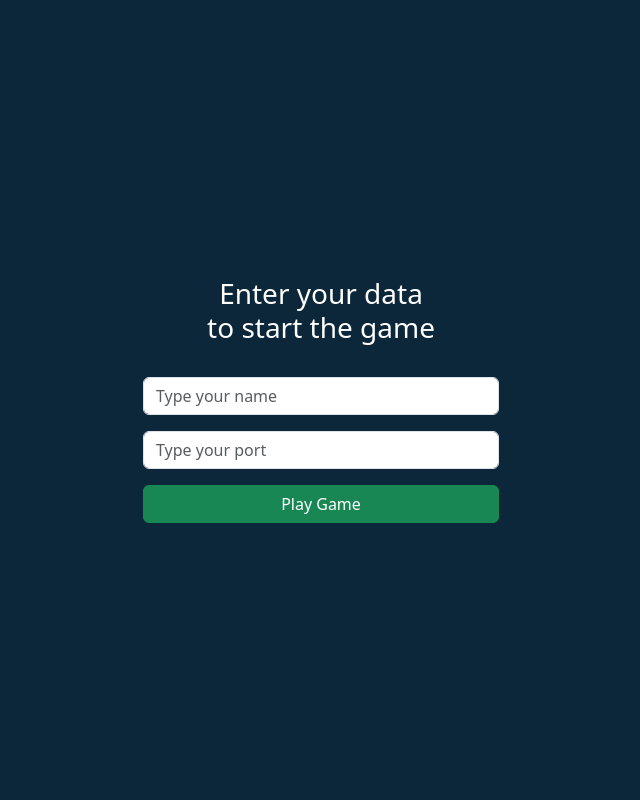
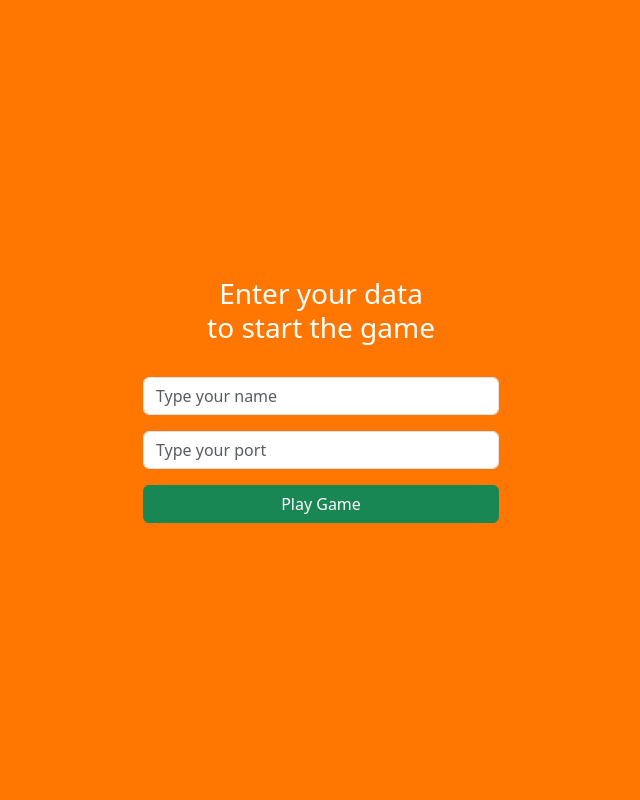
Before and after one commit to ErnestoQuezada/flappy-cubird, a PHP site: page / in a window 1280 px wide. Shown: the whole page, without its empty margins (319-959 px from the left). Run offline with PHP 8.4, Linux system fonts and the light colour scheme.

Commit message:
Background colour updated

```diff
--- a/index.php
+++ b/index.php
@@ -6,7 +6,7 @@
 	<link href="https://cdn.jsdelivr.net/npm/bootstrap@5.3.0/dist/css/bootstrap.min.css" rel="stylesheet" integrity="sha384-9ndCyUaIbzAi2FUVXJi0CjmCapSmO7SnpJef0486qhLnuZ2cdeRhO02iuK6FUUVM" crossorigin="anonymous">
 
 </head>
-<body style="display: flex; align-items: center; height: 100vh; background-color: #0c273a;">
+<body style="display: flex; align-items: center; height: 100vh; background-color: #ff7700;">
 	<div class="container text-center">
 		<div class="row">
 			<div class="col"></div>
```
